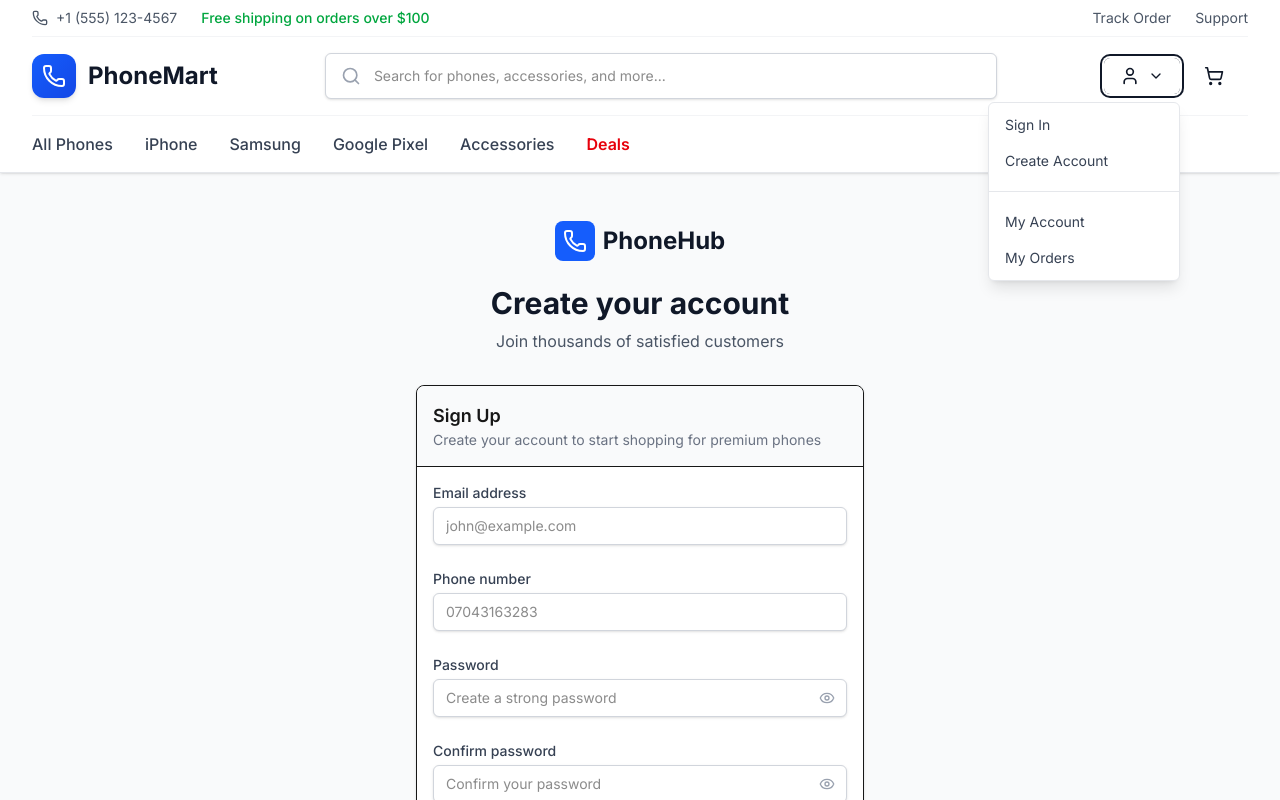
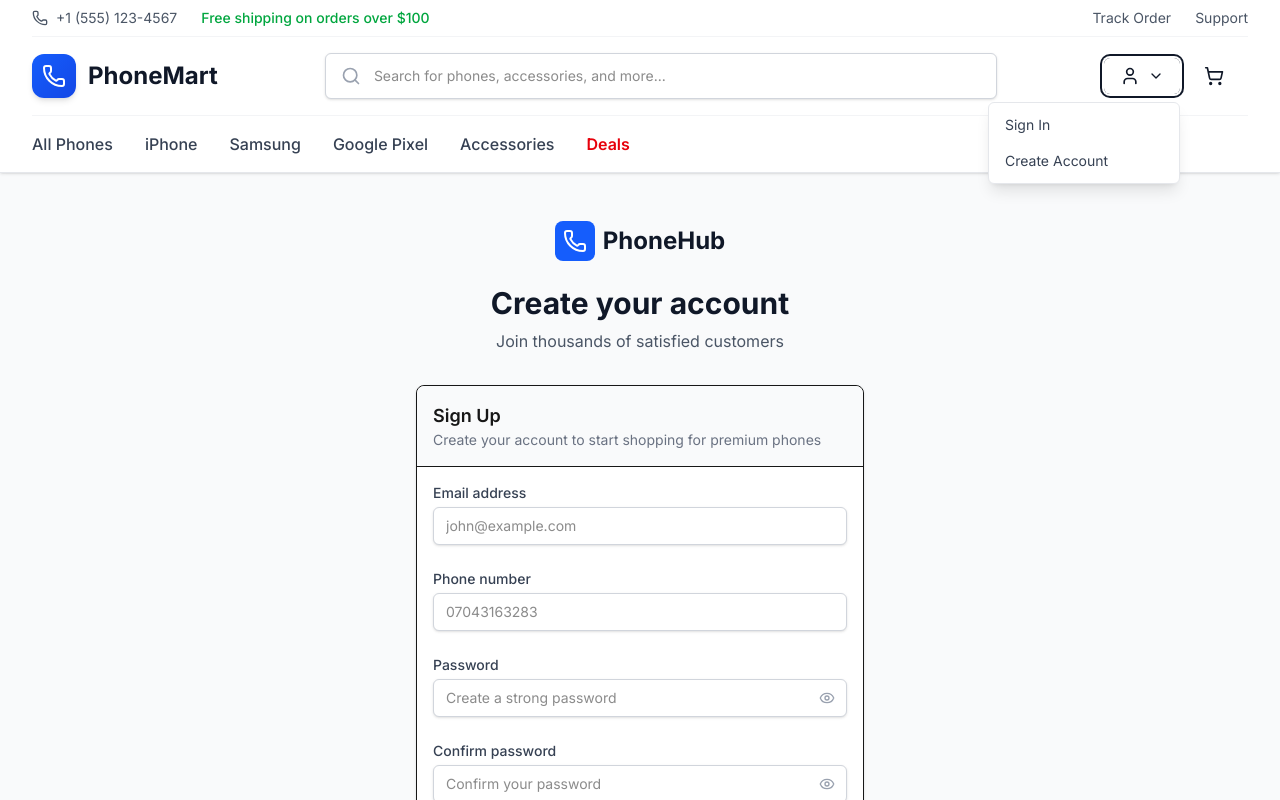
Before and after one commit to Gmanlove/Phone-mart, a Next.js app in the folder frontend/: page /register in a window 1280 px wide. Both pictures are taken after a click on the button 1142 px from the left and 76 px from the top of the page. Shown: the top 800 px of the page. Built offline with nearby package versions, Linux system fonts and the light colour scheme.

Commit message:
Add login state management and update header navigation based on authentication status

```diff
--- a/frontend/src/app/login/page.tsx
+++ b/frontend/src/app/login/page.tsx
@@ -34,6 +34,7 @@ export default function LoginPage() {
     const data = await res.json()
     if (res.ok) {
       setMessage("Signin successful!")
+      localStorage.setItem("isLoggedIn", "true")
       window.location.href = "/products"
     } else {
       setMessage(data.error || "Signin failed")
--- a/frontend/src/app/register/page.tsx
+++ b/frontend/src/app/register/page.tsx
@@ -51,6 +51,7 @@ export default function RegisterPage() {
         title: "Account created successfully!",
         description: "Welcome to PhoneHub. You can now start shopping.",
       })
+      localStorage.setItem("isLoggedIn", "true")
       window.location.href = "/products"
     } else {
       setMessage(data.error || "Signup failed")
--- a/frontend/src/components/layout/header.tsx
+++ b/frontend/src/components/layout/header.tsx
@@ -41,6 +41,7 @@ export default function Header() {
   const [isMenuOpen, setIsMenuOpen] = useState(false)
   const [searchQuery, setSearchQuery] = useState("")
   const { items } = useCart()
+  const [isLoggedIn, setIsLoggedIn] = useState(false)
 
   const itemCount = items?.reduce((sum, item) => sum + item.quantity, 0) ?? 0
 
@@ -70,6 +71,10 @@ export default function Header() {
       document.body.style.overflow = "unset"
     }
   }, [isMenuOpen])
+
+  useEffect(() => {
+    setIsLoggedIn(localStorage.getItem("isLoggedIn") === "true")
+  }, [])
 
   const toggleMobileMenu = useCallback(() => {
     setIsMenuOpen(prev => !prev)
@@ -159,7 +164,6 @@ export default function Header() {
               <DropdownMenuTrigger asChild>
                 <Button
                   variant="ghost"
-                  // ...existing code...
                   className="hidden items-center space-x-2 rounded-lg px-3 py-2 transition-colors duration-200 hover:bg-gray-50 lg:flex"
                   aria-label="User account menu"
                 >
@@ -167,48 +171,28 @@ export default function Header() {
                   <ChevronDown className="h-4 w-4" />
                 </Button>
               </DropdownMenuTrigger>
-              <DropdownMenuContent
-                align="end"
-                className="w-48 overflow-hidden rounded-lg border border-gray-200 bg-white shadow-lg"
-                // ...existing code...
-              >
+              <DropdownMenuContent align="end" className="w-48 overflow-hidden rounded-lg border border-gray-200 bg-white shadow-lg">
+                {isLoggedIn ? (
                   <div className="py-1">
                     <DropdownMenuItem asChild>
-                    <Link
-                      href="/login"
-                      className="block w-full px-4 py-2 text-sm text-gray-700 rounded transition-colors duration-200 hover:bg-gray-100 focus:bg-gray-100 focus:outline-none"
-                    >
-                      Sign In
-                    </Link>
+                      <Link href="/profile" className="block w-full px-4 py-2 text-sm text-gray-700 rounded transition-colors duration-200 hover:bg-gray-100 focus:bg-gray-100 focus:outline-none">My Account</Link>
                     </DropdownMenuItem>
                     <DropdownMenuItem asChild>
-                    <Link
-                      href="/register"
-                      className="block w-full px-4 py-2 text-sm text-gray-700 rounded transition-colors duration-200 hover:bg-gray-100 focus:bg-gray-100 focus:outline-none"
-                    >
-                      Create Account
-                    </Link>
+                      <Link href="/orders" className="block w-full px-4 py-2 text-sm text-gray-700 rounded transition-colors duration-200 hover:bg-gray-100 focus:bg-gray-100 focus:outline-none">My Orders</Link>
+                    </DropdownMenuItem>
+                    <DropdownMenuSeparator className="my-2" />
+                    <DropdownMenuItem onClick={() => { localStorage.removeItem("isLoggedIn"); window.location.href = "/"; }} className="block w-full px-4 py-2 text-sm text-gray-700 rounded transition-colors duration-200 hover:bg-gray-100 focus:bg-gray-100 focus:outline-none">Sign Out</DropdownMenuItem>
+                  </div>
+                ) : (
+                  <div className="py-1">
+                    <DropdownMenuItem asChild>
+                      <Link href="/login" className="block w-full px-4 py-2 text-sm text-gray-700 rounded transition-colors duration-200 hover:bg-gray-100 focus:bg-gray-100 focus:outline-none">Sign In</Link>
+                    </DropdownMenuItem>
+                    <DropdownMenuItem asChild>
+                      <Link href="/register" className="block w-full px-4 py-2 text-sm text-gray-700 rounded transition-colors duration-200 hover:bg-gray-100 focus:bg-gray-100 focus:outline-none">Create Account</Link>
                     </DropdownMenuItem>
                   </div>
-                <DropdownMenuSeparator className="my-2" />
-                <div className="py-1">
-                  <DropdownMenuItem asChild>
-                    <Link
-                      href="/profile"
-                      className="block w-full px-4 py-2 text-sm text-gray-700 rounded transition-colors duration-200 hover:bg-gray-100 focus:bg-gray-100 focus:outline-none"
-                    >
-                      My Account
-                    </Link>
-                  </DropdownMenuItem>
-                  <DropdownMenuItem asChild>
-                    <Link
-                      href="/orders"
-                      className="block w-full px-4 py-2 text-sm text-gray-700 rounded transition-colors duration-200 hover:bg-gray-100 focus:bg-gray-100 focus:outline-none"
-                    >
-                      My Orders
-                    </Link>
-                  </DropdownMenuItem>
-                </div>
+                )}
               </DropdownMenuContent>
             </DropdownMenu>
 
@@ -216,7 +200,6 @@ export default function Header() {
             <Link href="/cart" aria-label={`Shopping cart with ${itemCount} items`}>
               <Button
                 variant="ghost"
-                // ...existing code...
                 className="relative rounded-lg p-3 transition-colors duration-200 hover:bg-gray-50"
               >
                 <ShoppingCart className="h-5 w-5" />
@@ -234,7 +217,6 @@ export default function Header() {
             {/* Mobile menu toggle */}
             <Button
               variant="ghost"
-              // ...existing code...
               className="rounded-lg p-3 transition-colors duration-200 hover:bg-gray-50 lg:hidden"
               onClick={toggleMobileMenu}
               aria-label={isMenuOpen ? "Close menu" : "Open menu"}
```
Lines whose indentation alone changed are shown as unchanged.
